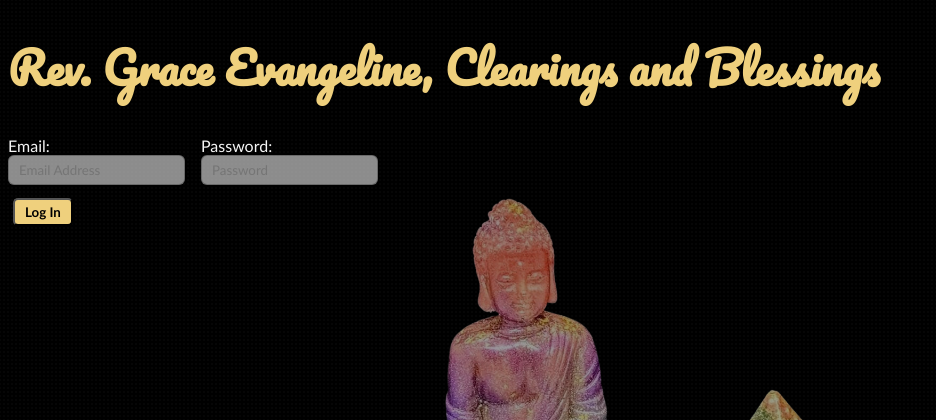
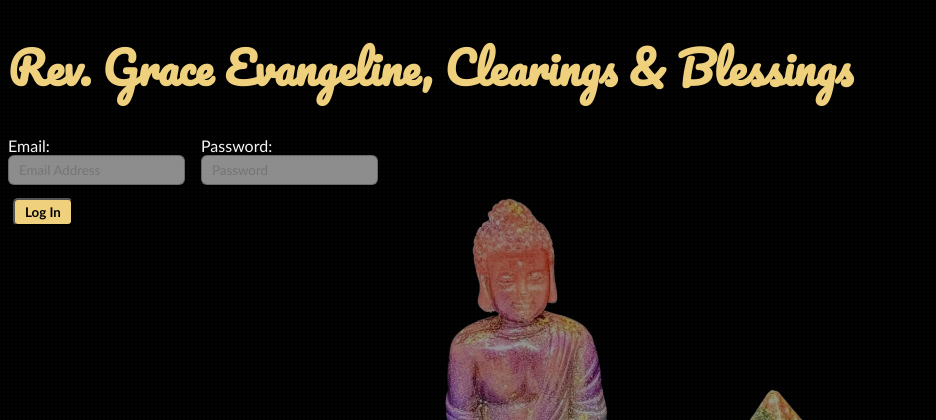
Before and after one commit to jrsossaman/gj-clearings-and-blessings, a Django app: page / in a window 1280 px wide. Shown: the top 420 px of the page, without its empty margins (0-936 px from the left). Run offline with Django 5.2, Linux system fonts and the light colour scheme.

Commit message:
& on headers, per grace. She likes styling. Just reconfigure models and templates to suit revisions previously discussed

```diff
--- a/app/static/app/css/base.css
+++ b/app/static/app/css/base.css
@@ -16,6 +16,8 @@ body {
     background-size: 4px 4px, 40%;
     background-repeat: repeat, no-repeat;
     background-position: center center;
+    /* background-position-y: 90%;
+    background-position-x: 80%; */
     background-attachment: fixed;
     background-color: black;
 
--- a/app/templates/admin_create_user.html
+++ b/app/templates/admin_create_user.html
@@ -11,7 +11,7 @@
 </head>
 <body>
     <header style="display: flex; justify-content: space-between; align-items: center;">
-        <h1>Rev. Grace Evangeline, Clearings and Blessings</h1>
+        <h1>Rev. Grace Evangeline, Clearings & Blessings</h1>
 
         <a href="{% url 'admin_dashboard' %}" class='button-link'>Select Primary Client</a>
         <a href="{% url 'admin_create_user' %}" class='button-link'>Create New Account</a>
--- a/app/templates/admin_dashboard.html
+++ b/app/templates/admin_dashboard.html
@@ -17,7 +17,7 @@
 </head>
 <body>
     <header style="display: flex; justify-content: space-between; align-items: center;">
-        <h1>Rev. Grace Evangeline, Clearings and Blessings</h1>
+        <h1>Rev. Grace Evangeline, Clearings & Blessings</h1>
 
         <a href="{% url 'reset_client_selection' %}" class='button-link'>Select Primary Client</a>
         <a href="{% url 'admin_create_user' %}" class='button-link'>Create New Account</a>
--- a/app/templates/login.html
+++ b/app/templates/login.html
@@ -10,7 +10,7 @@
 </head>
 <body>
     <header>
-        <h1>Rev. Grace Evangeline, Clearings and Blessings</h1>
+        <h1>Rev. Grace Evangeline, Clearings & Blessings</h1>
     </header>
 
     <form method="post" class="login-form" novalidate>
--- a/app/templates/user_profile.html
+++ b/app/templates/user_profile.html
@@ -15,7 +15,7 @@
 </head>
 <body>
     <header style="display: flex; justify-content: space-between; align-items: center;">
-        <h1>Rev. Grace Evangeline, Clearings and Blessings</h1>
+        <h1>Rev. Grace Evangeline, Clearings & Blessings</h1>
 
     <form action="{% url 'logout' %}" method="post">
         {% csrf_token %}
@@ -28,7 +28,7 @@
             <h3>Welcome, {{ primary_client_first_name }} {{ primary_client_last_name }}!</h3>
             <a href="{% url 'user_overview' %}" class='button-link'>Overview</a>
             <a href="{% url 'user_prev_sessions' %}" class='button-link'>Previous Sessions</a>
-            {% comment %}  <a href="{%url 'user_information' %}" class='button-link'>Information</a>  {% endcomment %}
+            {% comment %} <a href="{%url 'user_information' %}" class='button-link'>Information</a> {% endcomment %}
         </div>
 
         {% block content %}
--- a/app/views.py
+++ b/app/views.py
@@ -144,9 +144,9 @@ def user_prev_sessions(request):
 
 
 
-# @login_required
-# def user_information(request):
-#     return render(request, 'user_information.html')
+#@login_required
+#def user_information(request):
+#    return render(request, 'user_information.html')
 
 
 ################################################################################################################
--- a/config/urls.py
+++ b/config/urls.py
@@ -48,7 +48,7 @@ urlpatterns = [
     path("profile/", app.views.profile_view, name='profile'),
     path("user_overview/", app.views.user_overview, name='user_overview'),
     path("user_prev_sessions/", app.views.user_prev_sessions, name='user_prev_sessions'),
-#    path("user_information/", app.views.user_information, name='user_information'),
+    # path("user_information/", app.views.user_information, name='user_information'),
     path('logout/', auth_views.LogoutView.as_view(), name='logout'),
     path("admin/", admin.site.urls),
 ]
```
Also changed, not shown: db.sqlite3.
